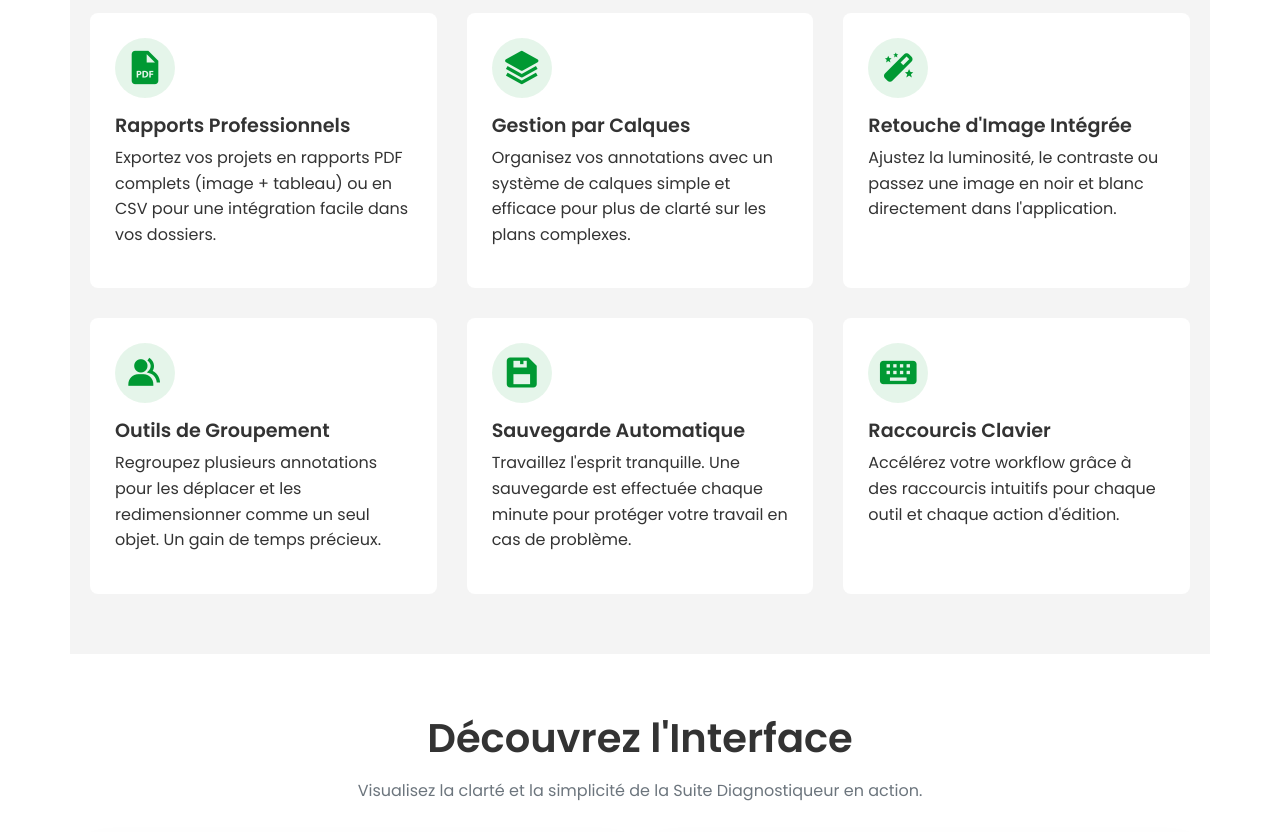
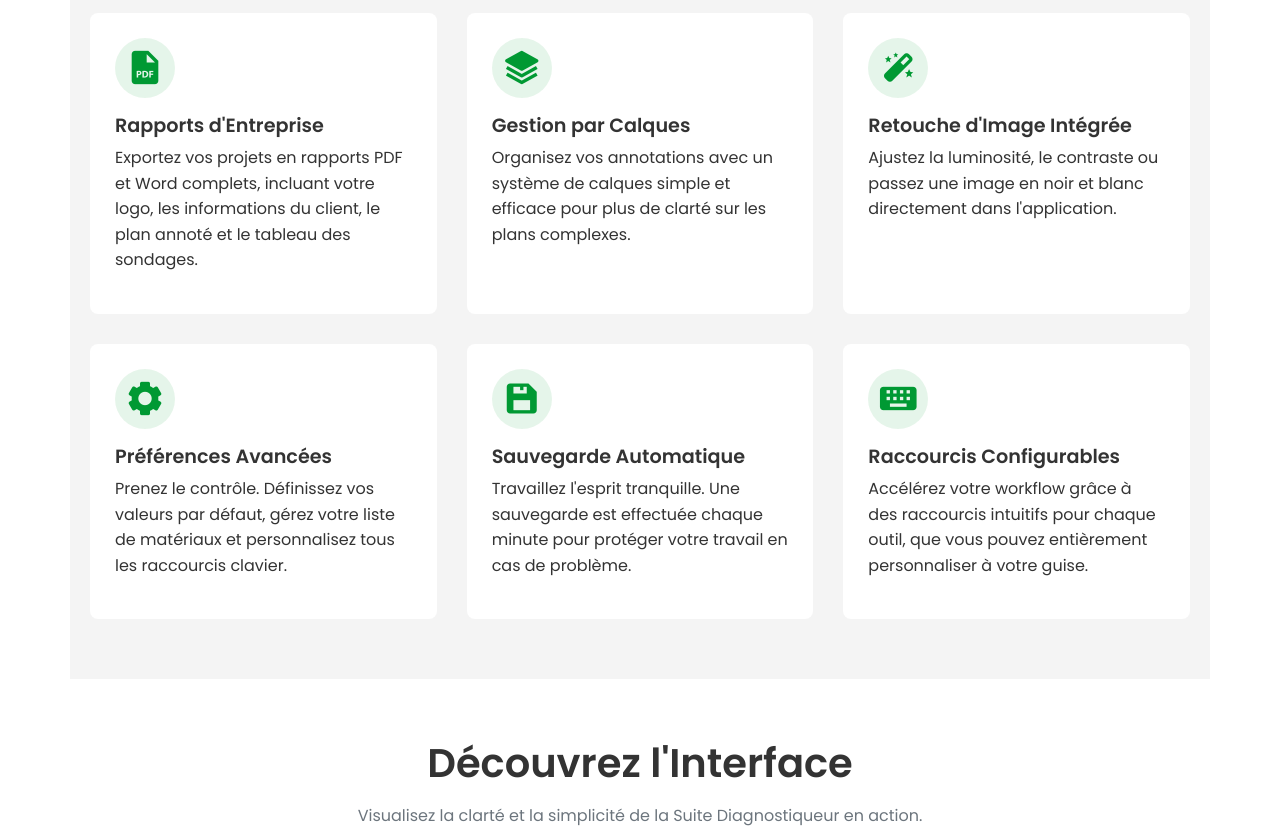
Before and after one commit to chevalierdiag50-cloud/suitediagnostiqueur, a plain HTML site: page index.html in a window 1280 px wide. Shown: the part 1499-2331 px from the top of the page. Drawn offline with nearby package versions, Linux system fonts and the light colour scheme.

Commit message:
index.html

```diff
--- a/index.html
+++ b/index.html
@@ -4,7 +4,7 @@
     <meta charset="UTF-8">
     <meta name="viewport" content="width=device-width, initial-scale=1.0">
     <title>Suite Diagnostiqueur - Par Chevalier Diag</title>
-    <meta name="description" content="La solution logicielle complète pour les diagnostiqueurs immobiliers. Créez des plans, annotez vos images et générez des rapports professionnels.">
+    <meta name="description" content="La solution logicielle complète pour les diagnostiqueurs immobiliers. Créez des plans, annotez vos images et générez des rapports professionnels PDF et Word.">
 
     <!-- Polices Google Fonts -->
     <link rel="preconnect" href="https://fonts.googleapis.com">
@@ -40,9 +40,11 @@
             <div class="hero-content">
                 <img src="assets/logo.jpg" alt="Logo Suite Diagnostiqueur" class="hero-logo">
                 <h1>La Suite Logicielle Pensée pour les Diagnostiqueurs</h1>
-                <p class="subtitle">De la création de plans à l'export de rapports PDF, optimisez votre temps et professionnalisez vos rendus.</p>
+                <!-- CORRIGÉ : Sous-titre mis à jour -->
+                <p class="subtitle">De la création de plans à l'export de rapports professionnels PDF et Word, optimisez votre temps et valorisez vos rendus.</p>
                 <a href="#telecharger" class="btn btn-primary">Télécharger pour Windows</a>
-                <span class="version-info">Version 2.1.0 | Gratuit</span>
+                <!-- CORRIGÉ : Info de version plus précise -->
+                <span class="version-info">Version 2.1.0 pour Windows</span>
             </div>
         </section>
 
@@ -70,10 +72,11 @@
         <section id="fonctionnalites" class="container reveal">
             <h2>Des Fonctionnalités qui Font la Différence</h2>
             <div class="features-grid">
+                <!-- CORRIGÉ : Texte mis à jour pour inclure Word et la personnalisation -->
                 <div class="feature-item">
                     <i class='bx bxs-file-pdf'></i>
-                    <h4>Rapports Professionnels</h4>
-                    <p>Exportez vos projets en rapports PDF complets (image + tableau) ou en CSV pour une intégration facile dans vos dossiers.</p>
+                    <h4>Rapports d'Entreprise</h4>
+                    <p>Exportez vos projets en rapports PDF et Word complets, incluant votre logo, les informations du client, le plan annoté et le tableau des sondages.</p>
                 </div>
                 <div class="feature-item">
                     <i class='bx bxs-layer'></i>
@@ -85,20 +88,22 @@
                     <h4>Retouche d'Image Intégrée</h4>
                     <p>Ajustez la luminosité, le contraste ou passez une image en noir et blanc directement dans l'application.</p>
                 </div>
+                <!-- NOUVEAU : Met en avant la personnalisation -->
                 <div class="feature-item">
-                    <i class='bx bxs-group'></i>
-                    <h4>Outils de Groupement</h4>
-                    <p>Regroupez plusieurs annotations pour les déplacer et les redimensionner comme un seul objet. Un gain de temps précieux.</p>
+                    <i class='bx bxs-cog'></i>
+                    <h4>Préférences Avancées</h4>
+                    <p>Prenez le contrôle. Définissez vos valeurs par défaut, gérez votre liste de matériaux et personnalisez tous les raccourcis clavier.</p>
                 </div>
                  <div class="feature-item">
                     <i class='bx bxs-save'></i>
                     <h4>Sauvegarde Automatique</h4>
                     <p>Travaillez l'esprit tranquille. Une sauvegarde est effectuée chaque minute pour protéger votre travail en cas de problème.</p>
                 </div>
+                 <!-- CORRIGÉ : Texte mis à jour pour refléter la configurabilité -->
                  <div class="feature-item">
                     <i class='bx bxs-keyboard'></i>
-                    <h4>Raccourcis Clavier</h4>
-                    <p>Accélérez votre workflow grâce à des raccourcis intuitifs pour chaque outil et chaque action d'édition.</p>
+                    <h4>Raccourcis Configurables</h4>
+                    <p>Accélérez votre workflow grâce à des raccourcis intuitifs pour chaque outil, que vous pouvez entièrement personnaliser à votre guise.</p>
                 </div>
             </div>
         </section>
@@ -108,7 +113,7 @@
             <h2>Découvrez l'Interface</h2>
             <p class="section-description">Visualisez la clarté et la simplicité de la Suite Diagnostiqueur en action.</p>
             <div class="gallery-grid">
-                <!-- CONSEIL : Remplacez ces images par de vraies captures d'écran de votre application -->
+                <!-- IMPORTANT : Remplacez ces images par de vraies captures d'écran de votre application -->
                 <img src="assets/screenshot1.jpg" alt="Capture d'écran du module de dessin de plan">
                 <img src="assets/screenshot2.jpg" alt="Capture d'écran du module d'annotation d'image">
             </div>
@@ -121,10 +126,8 @@
                 <p>Téléchargez la dernière version de la Suite Diagnostiqueur et transformez votre manière de travailler.</p>
 
                 <!--
-                  IMPORTANT : Lien de téléchargement
-                  Remplacez le '#' par le lien direct vers votre fichier .exe sur GitHub.
-                  Conseil : Utilisez la section "Releases" de votre dépôt GitHub pour héberger vos .exe.
-                  Le lien ressemblera à : https://github.com/chevalierdiag50-cloud/suitediagnostiqueur/releases/download/v2.1.0/SuiteDiagnostiqueur.rar
+                  Lien de téléchargement :
+                  Assurez-vous que ce lien pointe vers votre fichier .rar/.zip dans la section "Releases" de votre dépôt GitHub.
                 -->
                 <a href="https://github.com/chevalierdiag50-cloud/suitediagnostiqueur/releases/download/v2.1.0/SuiteDiagnostiqueur.rar" class="btn btn-primary btn-large">
                     <i class='bx bxs-download'></i> Télécharger la Suite Diagnostiqueur v2.1.0
@@ -133,8 +136,10 @@
         </section>
     </main>
 
+    <!-- CORRIGÉ : Footer mis à jour avec une adresse de contact -->
     <footer>
-        <p>Copyright © 2025 - Chevalier Diag. Logiciel développé par Vincent PIGNOT.</p>
+        <p>Copyright © 2025 - Chevalier Diag. Logiciel développé par Vincent PIGNOT.<br>
+        Pour tout support technique, contactez : v.pignot@chevalierdiag.fr</p>
     </footer>
 
     <!-- Script JavaScript -->
```
